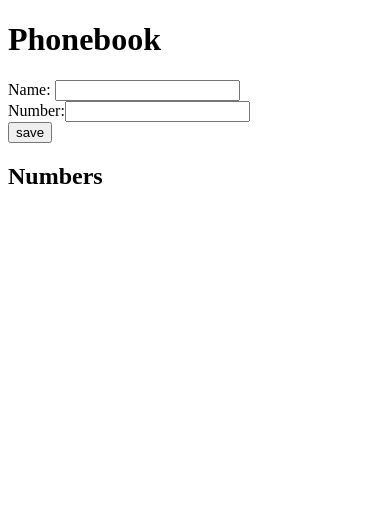
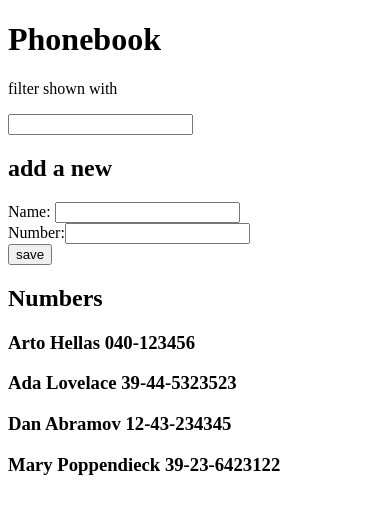
Before and after one commit to suryaprakash539/full-stack-open-2020, a React (Create React App) app in the folder part2/phonebook/: page / in a window 390 px wide. Shown: the top 514 px of the page. Built offline with nearby package versions, Linux system fonts and the light colour scheme.

Commit message:
2.9 phonebook(filteration of persons)

```diff
--- a/part2/phonebook/src/App.js
+++ b/part2/phonebook/src/App.js
@@ -1,17 +1,22 @@
 import React,{useState} from 'react'
+import Persons from './components/Persons'
 
 const App =()=>{
-    const [persons,setPersons] = useState([])
+    const [persons,setPersons] = useState([
+            { name: 'Arto Hellas', number: '040-123456' },
+            { name: 'Ada Lovelace', number: '39-44-5323523' },
+            { name: 'Dan Abramov', number: '12-43-234345' },
+            { name: 'Mary Poppendieck', number: '39-23-6423122' }
+          ])
 
     const [newNumber,setNewNumber] = useState('')
-
     const [newName,setNewName] = useState('')
+    const [text,setNewText] = useState('')
 
     const handleFormSubmit=(event)=>{
         event.preventDefault()
 
-
-    const existingPerson = persons.some(person=>person.name===newName)
+    let existingPerson = persons.some(person=>person.name===newName)
     if(existingPerson){
         window.alert(`${newName} is already added to phonebook`)
             setNewName('')
@@ -36,11 +41,21 @@ const App =()=>{
        setNewNumber(event.target.value)
     }
 
+    const handleTextChange=(event)=>{
+       setNewText(event.target.value)
+
+    }
+
     return(
       <>
        <h1>Phonebook</h1>
-       {/* {console.log(persons)} */}
+       <p>filter shown with</p>
+       <input
+              value={text}
+              onChange={handleTextChange}/>
+
        <form onSubmit={handleFormSubmit}>
+           <h2>add a new</h2>
            <div>
           Name: <input
                  value={newName}
@@ -56,7 +71,9 @@ const App =()=>{
            </div>
        </form>
        <h2>Numbers</h2>
-       {persons.map(person=><h3 key={person.name}>{person.name} {person.number}</h3>)}
+       <Persons
+             persons={persons}
+             text={text}/>
       </>
     )
  }
--- /dev/null
+++ b/part2/phonebook/src/components/Person.js
@@ -0,0 +1,12 @@
+import React from 'react'
+
+const Person=(props)=>{
+    const {person}=props
+  return(
+      <React.Fragment>
+        <h3>{person.name} {person.number}</h3>
+      </React.Fragment>
+  )
+}
+
+export default Person
--- /dev/null
+++ b/part2/phonebook/src/components/Persons.js
@@ -0,0 +1,15 @@
+import React from 'react'
+import Person from './Person'
+
+const Persons=(props)=>{
+    console.log(props)
+    const {persons,text} = props
+    let filteredPersons = persons.filter(person=> person.name.toLowerCase().includes(text.toLowerCase()))
+  return (
+      <>
+       {filteredPersons.map(person=><Person key={person.number} person={person} />)}
+      </>
+  )
+}
+
+export default Persons
```
